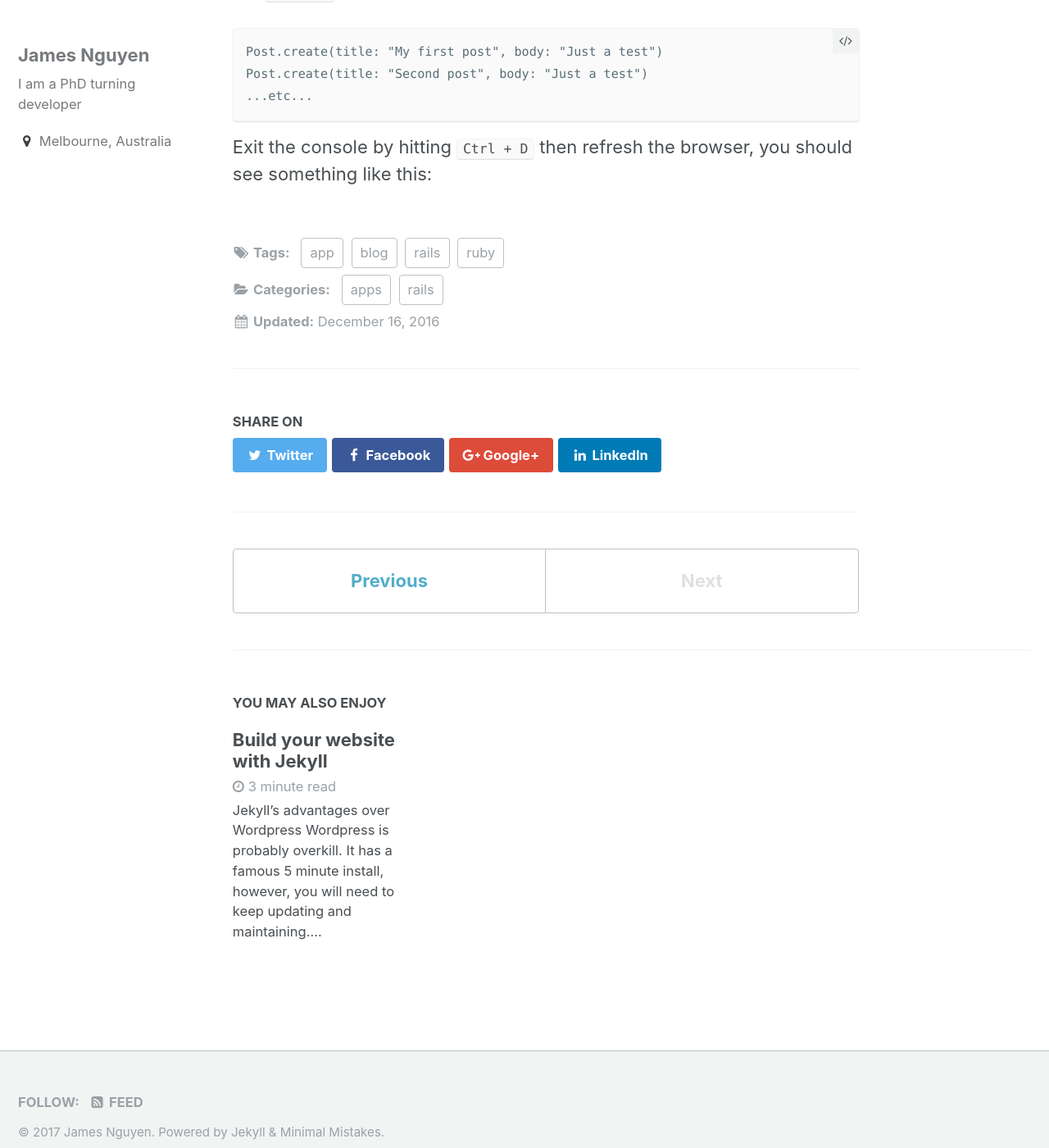
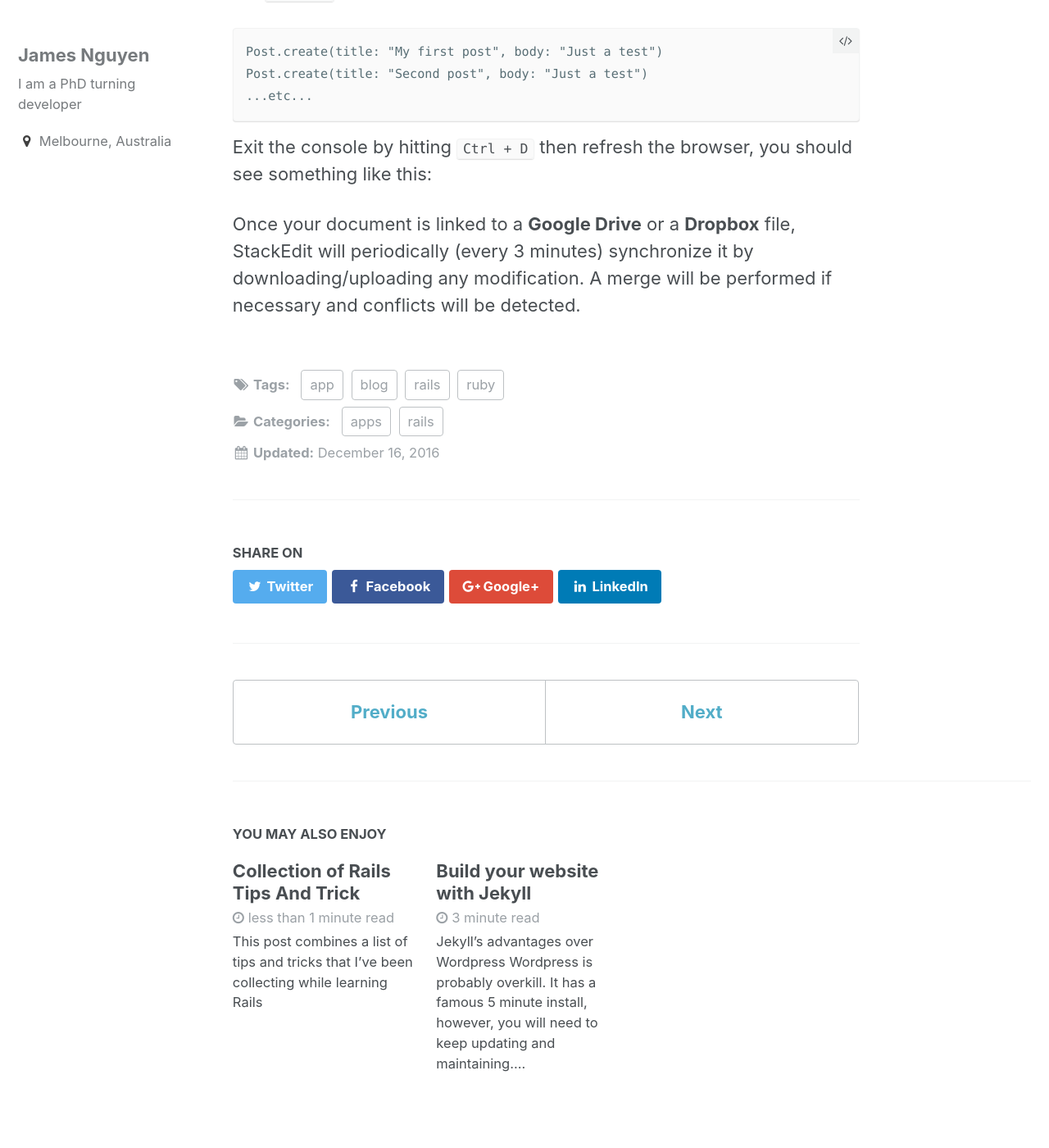
Before and after one commit to ncthanh1986/ncthanh1986.github.io, a Jekyll site: the page built from _posts/2016-12-16-ruby-on-rails-blog.markdown, in a window 1280 px wide and 1400 px high, scrolled down 2834 px. Shown: the whole window at 82% size. Built offline with Jekyll 4.4.1, drawn with Linux system fonts in a browser that asks for light colours.

Commit message:
add new post

```diff
--- a/_posts/2016-12-16-ruby-on-rails-blog.markdown
+++ b/_posts/2016-12-16-ruby-on-rails-blog.markdown
@@ -92,3 +92,5 @@ Post.create(title: "Second post", body: "Just a test")
 {% endhighlight%}
 
 Exit the console by hitting `Ctrl + D` then refresh the browser, you should see something like this:
+
+Once your document is linked to a <i class="icon-provider-gdrive"></i> **Google Drive** or a <i class="icon-provider-dropbox"></i> **Dropbox** file, StackEdit will periodically (every 3 minutes) synchronize it by downloading/uploading any modification. A merge will be performed if necessary and conflicts will be detected.
--- /dev/null
+++ b/_posts/2017-01-04-some-rails-tips-and-tricks.md
@@ -0,0 +1,17 @@
+---
+layout: single
+title: Collection of Rails Tips And Trick
+date: 2017-01-04 13:01:00 +1100
+categories: rails tips
+permalink: /railstips
+tags:
+  - ruby
+  - rails
+  - tips
+---
+
+This post combines a list of tips and tricks that I've been collecting while learning Rails
+
+## Delete a database table in Rails
+Start the Rails console by running 'rails c' in the terminal
+Run 'ActiveRecord::Migration.drop_table(:table_name)'
```
Also changed, not shown: _posts/2016-12-16-build-your-website-with-jekyll.markdown (+5 -3 lines).
